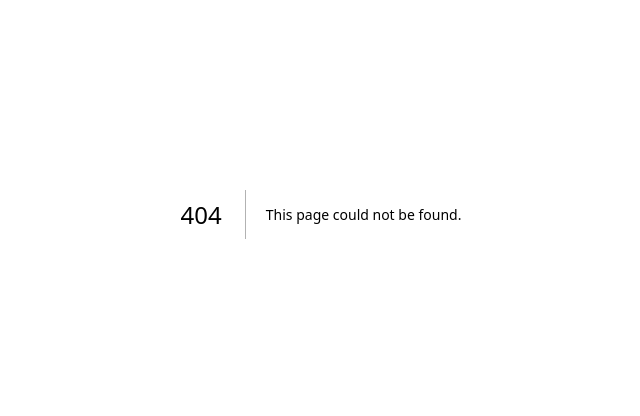
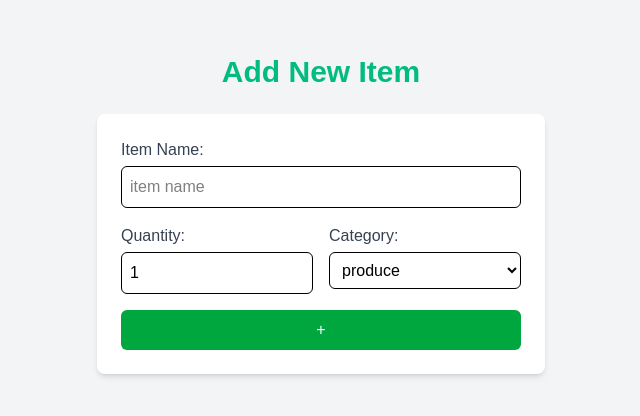
Before and after one commit to DilshanSandhu/cprg306-assignments, a Next.js app: page /week-5 in a window 1280 px wide. Before the commit this address had no page. Shown: the part 186-602 px from the top of the page, without its empty margins (319-959 px from the left). Built offline with nearby package versions, Linux system fonts and the light colour scheme.

Commit message:
Week 5 completed with light mode effects

```diff
--- a/app/page.js
+++ b/app/page.js
@@ -15,6 +15,9 @@ export default function Home() {
         <li>
           <Link href="/week-4">Week 4</Link>
         </li>
+        <li>
+          <Link href="/week-5">Week 5</Link>
+        </li>
         </ul>
     </main>
   );
--- /dev/null
+++ b/app/week-5/NewItem.js
@@ -0,0 +1,82 @@
+"use client";
+import { useState } from "react";
+
+export default function NewItem() {
+
+    const [name, setName] = useState("");
+    const [quantity, setQuantity] = useState(1);
+    const [category, setCategory] = useState("produce");
+
+    function handleSubmit(e) {
+        e.preventDefault();
+
+        const item = {
+            name: name,
+            quantity: quantity,
+            category: category,
+        };
+
+        console.log(item);
+
+        alert(`Added ${quantity} ${name}(s) to the ${category} category!`);
+
+        setName("");
+        setQuantity(1);
+        setCategory("produce");
+    }
+
+    return (
+        <form onSubmit={handleSubmit} className="max-w-md mx-auto bg-white p-6 rounded-lg shadow-md space-y-4">
+            <div className="mb-4">
+                <label className="block mb-1 font-medium text-gray-700">Item Name: </label>
+
+                <input
+                    type="text"
+                    required
+                    placeholder="item name"
+                    className="w-full p-2 border rounded-md text-black"
+                    value={name}
+                    onChange={(e) => setName(e.target.value)}
+                />
+            </div>
+
+            <div className="flex gap-4 mb-4">
+                <div className="flex-1">
+                    <label className="block mb-1 font-medium text-gray-700">Quantity: </label>
+                    <input
+                        type="number"
+                        min="1"
+                        max="99"
+                        required
+                        className="w-full p-2 border rounded-md text-black"
+                        value={quantity}
+                        onChange={(e) => setQuantity(parseInt(e.target.value))}
+                    />
+                </div>
+                <div className="flex-1">
+                    <label className="block mb-1 font-medium text-gray-700">Category: </label>
+                    <select
+                        className="w-full p-2 border rounded-md text-black"
+                        value={category}
+                        onChange={(e) => setCategory(e.target.value)}
+                    >
+                        <option>produce</option>
+                        <option>dairy</option>
+                        <option>bakery</option>
+                        <option>meat</option>
+                        <option>frozen foods</option>
+                        <option>fruits</option>
+                        <option>canned goods</option>
+                        <option>dry goods</option>
+                        <option>beverages</option>
+                        <option>snacks</option>
+                        <option>household</option>
+
+                    </select>
+                </div>
+            </div>
+
+            <button type="submit" className="w-full bg-green-600 text-white p-2 rounded-md hover:bg-green-400">+</button>
+        </form>
+);
+}
--- /dev/null
+++ b/app/week-5/page.js
@@ -0,0 +1,13 @@
+import NewItem from "./NewItem";
+
+export default function Page() {
+
+    return (
+        <main className="min-h-screen bg-gray-100 flex items-center justify-center p-6">
+            <div className="w-full max-w-lg">
+                <h1 className="text-3xl font-bold mb-6 text-emerald-500 text-center">Add New Item</h1>
+                <NewItem />
+            </div>
+        </main>
+    );
+}
```
